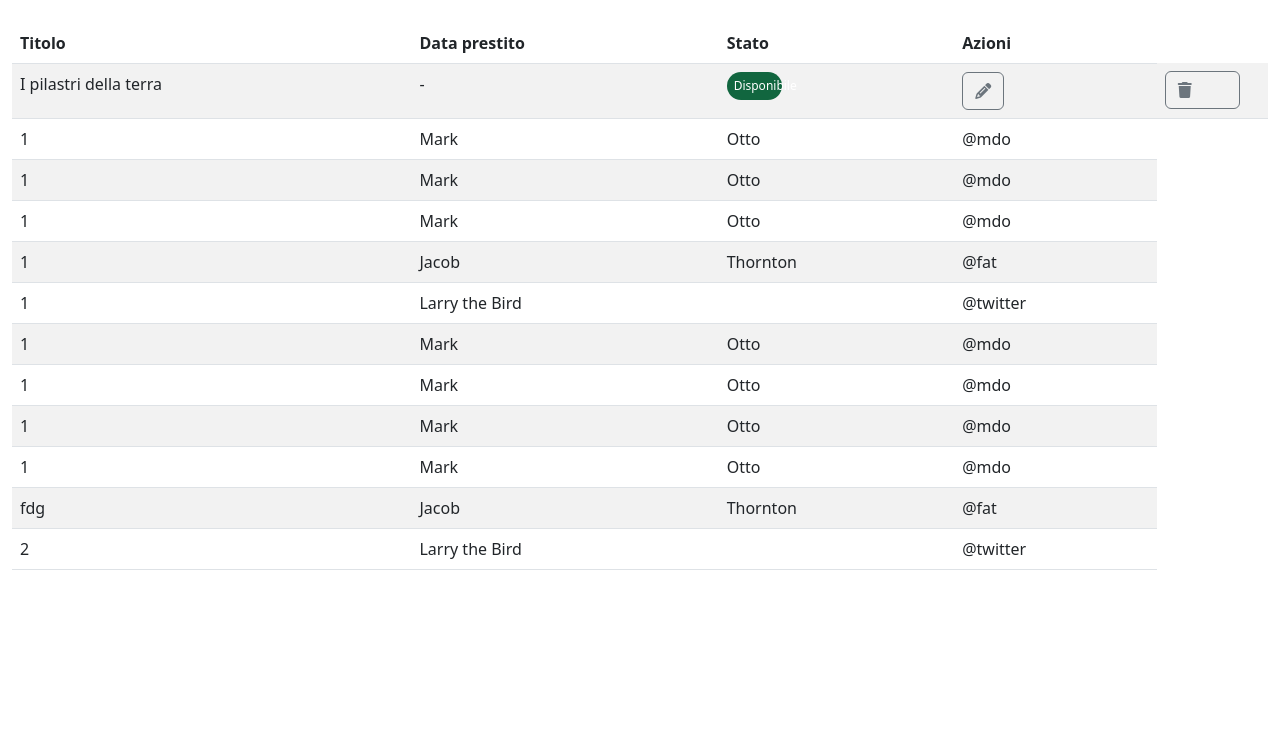
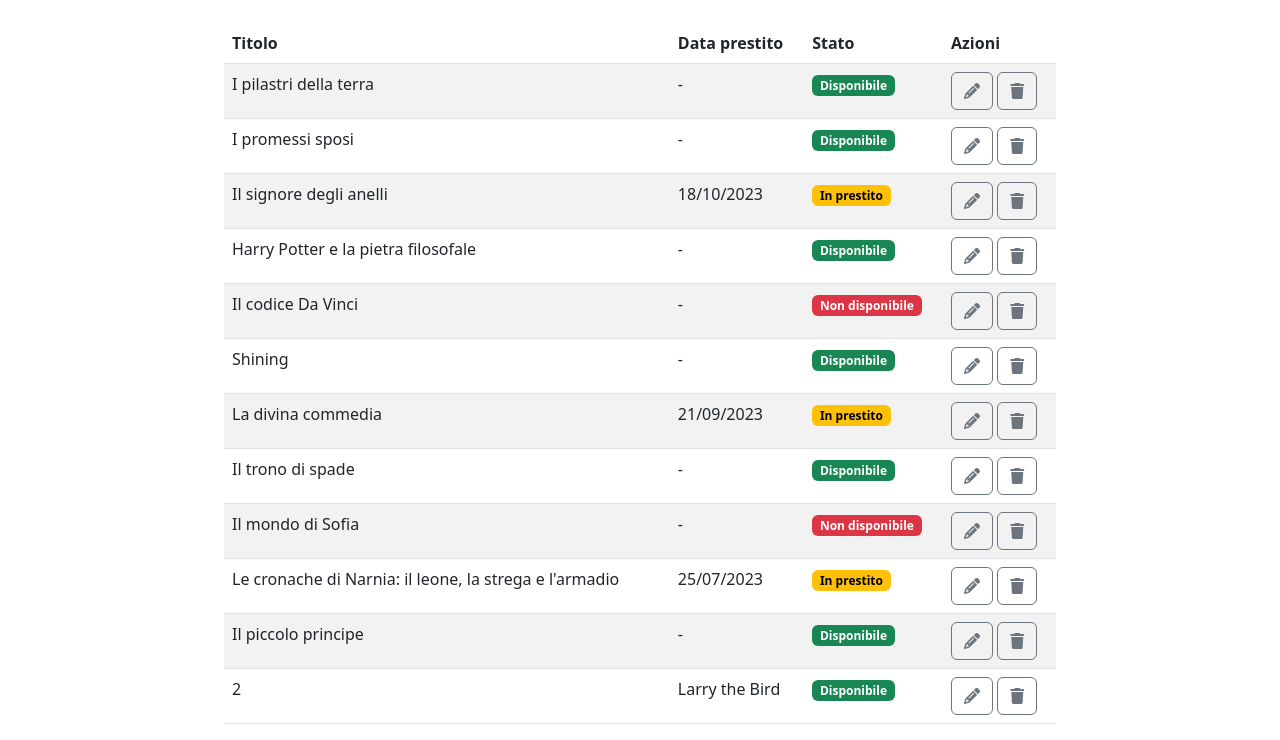
Before and after one commit to ValerioTorto/html-css-bootstrap-dashboard, a plain HTML site: page index.html in a window 1280 px wide. Shown: the part 151-891 px from the top of the page. Before the commit the page ends 800 px from the top, so only its background shows below. Drawn offline with nearby package versions, Linux system fonts and the light colour scheme.

Commit message:
Almost finish body

```diff
--- a/css/style.css
+++ b/css/style.css
@@ -16,7 +16,7 @@
     padding-left: 7px;
     padding-right: 7px;
     border-radius: 20px;
-    margin-right: 75%;
+    margin-right: 72%;
     font-size: 12px;
     color: white;
 }
@@ -26,7 +26,7 @@
     padding-left: 7px;
     padding-right: 7px;
     border-radius: 20px;
-    margin-right: 75%;
+    margin-right: 72%;
     font-size: 12px;
     color: white;
 }
@@ -36,10 +36,16 @@
     padding-left: 7px;
     padding-right: 7px;
     border-radius: 20px;
-    margin-right: 75%;
+    margin-right: 72%;
     font-size: 12px;
     color: white;
 }
 .bottoni{
-padding-right: 50%;
+padding: 0px;
 }
+.tabella{
+    width: 65%;
+}
+.col-w{
+    color: white;
+}
--- a/index.html
+++ b/index.html
@@ -58,7 +58,9 @@
             </div>
         </div>
     </div>
-    <div class="container-fluid">
+    <div class="container tabella">
+        <div class="row">
+
             <table class="table table-striped">
                 <thead>
                     <tr>
@@ -72,84 +74,156 @@
                     <tr>
                         <td scope="row">I pilastri della terra</td>
                         <td>-</td>
-                    <td>
-                        <div class="dispo">Disponibile</div>
-                    </td>
+                        <td><span class="badge text-bg-success">Disponibile</span></td>
                         <td><button type="button" class="btn btn-outline-secondary">
                             <i class="fa-solid fa-pencil"></i>
                         </button>
-                        <td><button type="button" class="btn btn-outline-secondary bottoni">
+                        <button type="button" class="btn btn-outline-secondary">
+                            <i class="fa-solid fa-trash"></i>
+                        </button>
+                    </td>
+
+                    </tr>
+                    <tr>
+                        <td scope="row">I promessi sposi</td>
+                        <td>-</td>
+
+                            <td><span class="badge text-bg-success">Disponibile</span></td>
+
+                        <td><button type="button" class="btn btn-outline-secondary">
+                            <i class="fa-solid fa-pencil"></i>
+                        </button>
+                        <button type="button" class="btn btn-outline-secondary">
                             <i class="fa-solid fa-trash"></i>
                         </button>
                     </td>
                     </tr>
                     <tr>
-                    <td scope="row">1</td>
-                    <td>Mark</td>
-                    <td>Otto</td>
-                    <td>@mdo</td>
+                        <td scope="row">Il signore degli anelli</td>
+                        <td>18/10/2023</td>
+                        <td><span class="badge text-bg-warning col-w">In prestito</span></td>
+                        <td><button type="button" class="btn btn-outline-secondary">
+                                <i class="fa-solid fa-pencil"></i>
+                            </button>
+                            <button type="button" class="btn btn-outline-secondary">
+                                <i class="fa-solid fa-trash"></i>
+                            </button>
+                        </td>
                     </tr>
                     <tr>
-                    <td scope="row">1</td>
-                    <td>Mark</td>
-                    <td>Otto</td>
-                    <td>@mdo</td>
+                        <td>Harry Potter e la pietra filosofale</td>
+                        <td>-</td>
+                        <td><span class="badge text-bg-success">Disponibile</span></td>
+                        <td><button type="button" class="btn btn-outline-secondary">
+                            <i class="fa-solid fa-pencil"></i>
+                        </button>
+                        <button type="button" class="btn btn-outline-secondary">
+                            <i class="fa-solid fa-trash"></i>
+                        </button>
+                    </td>
                     </tr>
                     <tr>
-                    <td scope="row">1</td>
-                    <td>Mark</td>
-                    <td>Otto</td>
-                    <td>@mdo</td>
+                        <td>Il codice Da Vinci</td>
+                        <td>-</td>
+                        <td><span class="badge text-bg-danger">Non disponibile</span></td>
+                        <td><button type="button" class="btn btn-outline-secondary">
+                            <i class="fa-solid fa-pencil"></i>
+                        </button>
+                        <button type="button" class="btn btn-outline-secondary">
+                            <i class="fa-solid fa-trash"></i>
+                        </button>
+                    </td>
                     </tr>
                     <tr>
-                    <td scope="row">1</td>
-                    <td>Jacob</td>
-                    <td>Thornton</td>
-                    <td>@fat</td>
+                        <td>Shining</td>
+                        <td>-</td>
+                        <td><span class="badge text-bg-success">Disponibile</span></td>
+                        <td><button type="button" class="btn btn-outline-secondary">
+                            <i class="fa-solid fa-pencil"></i>
+                        </button>
+                        <button type="button" class="btn btn-outline-secondary">
+                            <i class="fa-solid fa-trash"></i>
+                        </button>
+                    </td>
                     </tr>
                     <tr>
-                    <td scope="row">1</td>
-                    <td colspan="2">Larry the Bird</td>
-                    <td>@twitter</td>
+                        <td>La divina commedia</td>
+                        <td>21/09/2023</td>
+                        <td><span class="badge text-bg-warning col-w">In prestito</span></td>
+                        <td><button type="button" class="btn btn-outline-secondary">
+                            <i class="fa-solid fa-pencil"></i>
+                        </button>
+                        <button type="button" class="btn btn-outline-secondary">
+                            <i class="fa-solid fa-trash"></i>
+                        </button>
+                    </td>
                     </tr>
                     <tr>
-                    <td scope="row">1</td>
-                    <td>Mark</td>
-                    <td>Otto</td>
-                    <td>@mdo</td>
+                        <td>Il trono di spade</td>
+                        <td>-</td>
+                        <td><span class="badge text-bg-success">Disponibile</span></td>
+                        <td><button type="button" class="btn btn-outline-secondary">
+                            <i class="fa-solid fa-pencil"></i>
+                        </button>
+                        <button type="button" class="btn btn-outline-secondary">
+                            <i class="fa-solid fa-trash"></i>
+                        </button>
+                    </td>
                     </tr>
                     <tr>
-                    <td scope="row">1</td>
-                    <td>Mark</td>
-                    <td>Otto</td>
-                    <td>@mdo</td>
+                        <td>Il mondo di Sofia</td>
+                        <td>-</td>
+                        <td><span class="badge text-bg-danger">Non disponibile</span></td>
+                        <td><button type="button" class="btn btn-outline-secondary">
+                            <i class="fa-solid fa-pencil"></i>
+                        </button>
+                        <button type="button" class="btn btn-outline-secondary">
+                            <i class="fa-solid fa-trash"></i>
+                        </button>
+                    </td>
                     </tr>
                     <tr>
-                    <td scope="row">1</td>
-                    <td>Mark</td>
-                    <td>Otto</td>
-                    <td>@mdo</td>
+                        <td>Le cronache di Narnia: il leone, la strega e l'armadio</td>
+                        <td>25/07/2023</td>
+                        <td><span class="badge text-bg-warning col-w">In prestito</span></td>
+                        <td><button type="button" class="btn btn-outline-secondary">
+                            <i class="fa-solid fa-pencil"></i>
+                        </button>
+                        <button type="button" class="btn btn-outline-secondary">
+                            <i class="fa-solid fa-trash"></i>
+                        </button>
+                    </td>
                     </tr>
                     <tr>
-                    <td scope="row">1</td>
-                    <td>Mark</td>
-                    <td>Otto</td>
-                    <td>@mdo</td>
-                </tr>
-                <tr>
-                    <td scope="row">fdg</td>
-                    <td>Jacob</td>
-                    <td>Thornton</td>
-                    <td>@fat</td>
+                        <td>Il piccolo principe</td>
+                        <td>-</td>
+                        <td><span class="badge text-bg-success">Disponibile</span></td>
+                        <td><button type="button" class="btn btn-outline-secondary">
+                            <i class="fa-solid fa-pencil"></i>
+                        </button>
+                        <button type="button" class="btn btn-outline-secondary">
+                            <i class="fa-solid fa-trash"></i>
+                        </button>
+                    </td>
                     </tr>
                     <tr>
                         <td scope="row">2</td>
-                    <td colspan="2">Larry the Bird</td>
-                    <td>@twitter</td>
+                        <td>Larry the Bird</td>
+                        <td><span class="badge text-bg-success">Disponibile</span></td>
+                        <td><button type="button" class="btn btn-outline-secondary">
+                            <i class="fa-solid fa-pencil"></i>
+                        </button>
+                        <button type="button" class="btn btn-outline-secondary">
+                            <i class="fa-solid fa-trash"></i>
+                        </button>
+                    </td>
                     </tr>
                 </tbody>
             </table>
         </div>
+
+    </div>
+
 
 
     <!-- lasciarlo in fondo e non toglierlo -->
```
Lines whose indentation alone changed are shown as unchanged.
